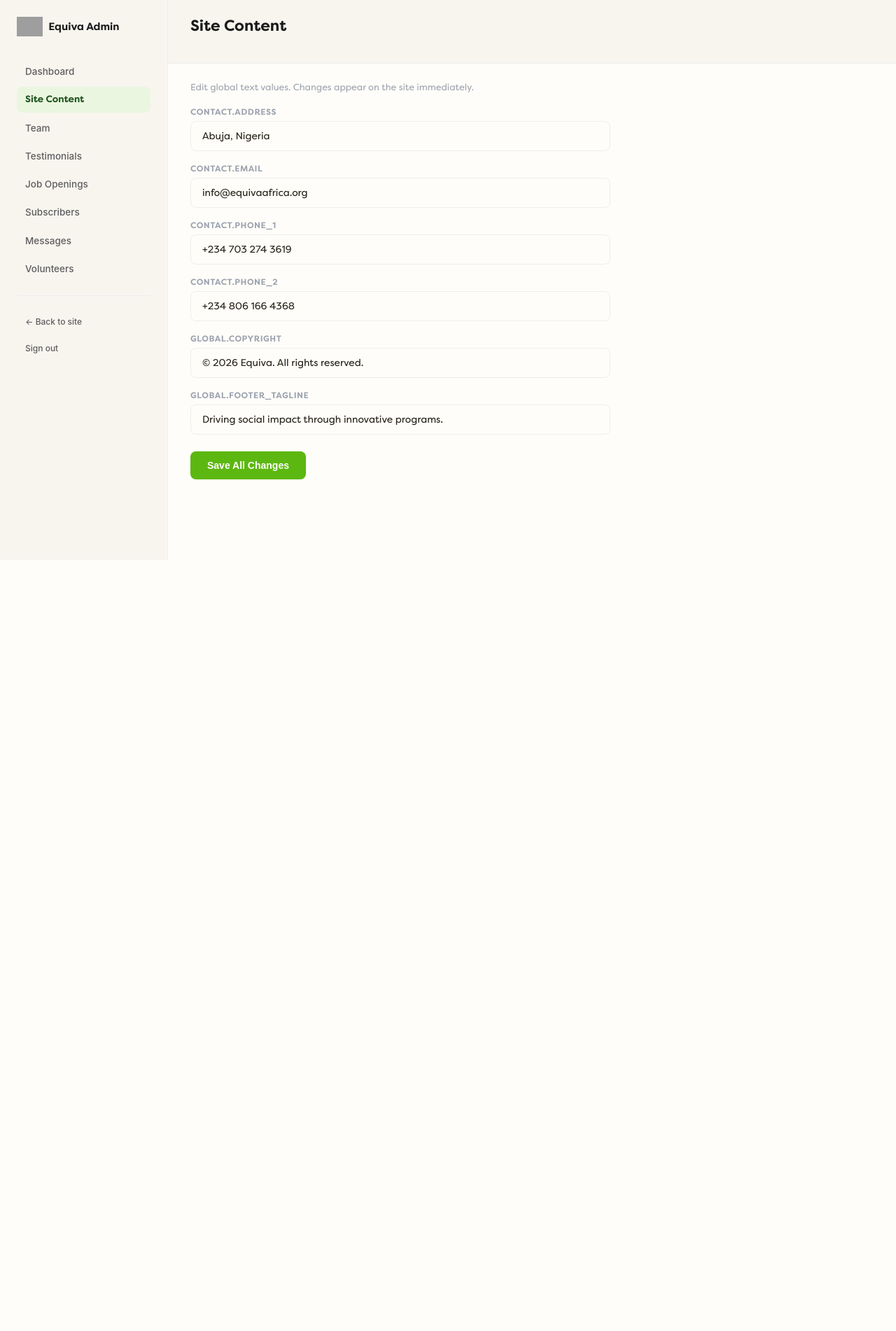
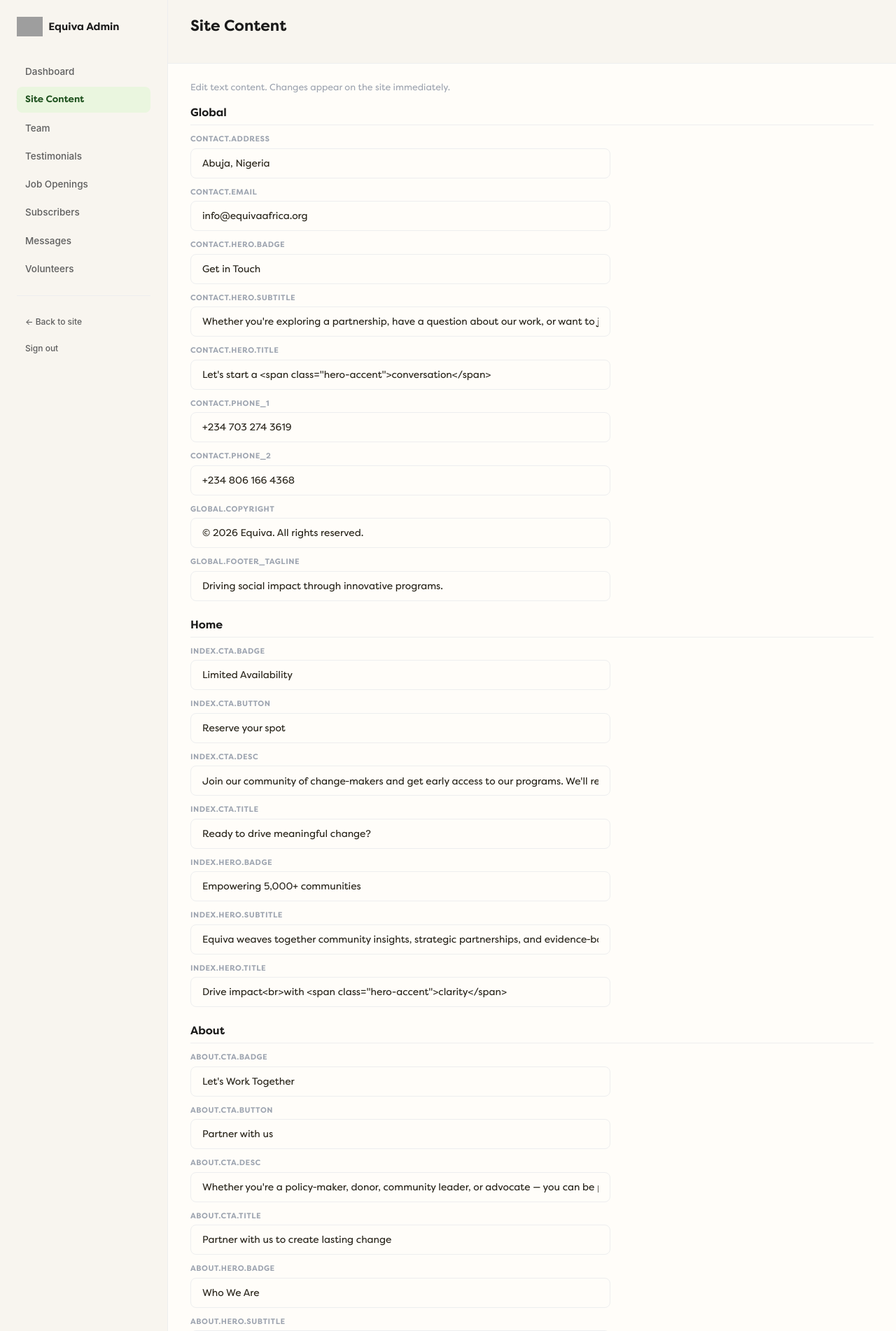
Before and after one commit to iyke497/Equiva, a Flask app: page /admin/site-content in a window 1280 px wide. Shown: the top 1902 px of the page at 70% size. Before the commit the page ends 800 px from the top, so only its background shows below. Run offline with Flask 3, Linux system fonts and the light colour scheme; the visitor is signed in with stand-in values (Sample User, id 1); data comes from the database, SQL or seed files in the repository; some web fonts are replaced; grey boxes are pictures that could not be loaded.

Commit message:
feat: Phase 1B - hero/CTA sections moved to CMS, grouped admin UI

```diff
--- a/app/__init__.py
+++ b/app/__init__.py
@@ -31,10 +31,9 @@ def create_app():
     return app
 
 def _seed_defaults():
-    if SiteContent.query.count() > 0:
-        return
+    seeded = SiteContent.query.count() > 0
 
-    defaults = {
+    global_defaults = {
         'global.footer_tagline': 'Driving social impact through innovative programs.',
         'global.copyright': '© 2026 Equiva. All rights reserved.',
         'contact.email': 'info@equivaafrica.org',
@@ -42,32 +41,78 @@ def _seed_defaults():
         'contact.phone_2': '+234 806 166 4368',
         'contact.address': 'Abuja, Nigeria',
     }
-    for key, val in defaults.items():
-        db.session.add(SiteContent(content_key=key, value=val))
 
-    team = [
-        TeamMember(name='Oluwafeyikemi Adeniyi', title='Managing Director, Equiva Africa',
-                   description='Leads strategic direction and programme operations across the continent.',
-                   photo_path='images/team/feyikemi.jpeg', sort_order=1),
-        TeamMember(name='Roli Akpolo', title='Managing Director, Equiva Africa',
-                   description='Oversees partnerships, resource mobilisation, and advocacy strategy.',
-                   photo_path='images/team/rolli.jpeg', sort_order=2),
-    ]
-    db.session.add_all(team)
+    hero_cta_defaults = {
+        'index.hero.badge': 'Empowering 5,000+ communities',
+        'index.hero.title': 'Drive impact<br>with <span class="hero-accent">clarity</span>',
+        'index.hero.subtitle': 'Equiva weaves together community insights, strategic partnerships, and evidence‑based programs to create lasting social change.',
+        'index.cta.badge': 'Limited Availability',
+        'index.cta.title': 'Ready to drive meaningful change?',
+        'index.cta.desc': 'Join our community of change‑makers and get early access to our programs. We\'ll reach out within 48 hours to discuss how we can collaborate.',
+        'index.cta.button': 'Reserve your spot',
 
-    testimonials = [
-        Testimonial(quote_text='Equiva helped us scale our impact. Our programmes are more effective, and we reach more communities than we ever thought possible.',
-                    author_name='Dr. Kwame Asante', author_title='Health Director, Accra',
-                    page_context='about', sort_order=1),
-        Testimonial(quote_text='Equiva doesn\'t just deliver a report and leave. They stay, they train our people, and they make sure the systems actually work.',
-                    author_name='Dr. Kwame Asante', author_title='Health Director, Accra',
-                    page_context='what-we-do', sort_order=1),
-        Testimonial(quote_text='Equiva helped us scale our impact. Our programs are more effective, and we reach more communities.',
-                    author_name='Dr. Kwame Asante', author_title='Health Director, Accra',
-                    page_context='home', sort_order=1),
-        Testimonial(quote_text='Equiva doesn\'t just deliver a report and leave. They stay, they train our people, and they make sure the systems actually work.',
-                    author_name='Dr. Kwame Asante', author_title='Health Director, Accra',
-                    page_context='partner-with-us', sort_order=1),
-    ]
-    db.session.add_all(testimonials)
+        'about.hero.badge': 'Who We Are',
+        'about.hero.title': 'Equity. Value. <span class="hero-accent">Impact.</span>',
+        'about.hero.subtitle': 'Equity for Health and Education Initiative is a charitable, non‑governmental organisation dedicated to advancing equity in every sphere of life — ensuring that every person, especially women and vulnerable communities, has fair access to quality healthcare, education, and socioeconomic opportunities.',
+        'about.cta.badge': 'Let\'s Work Together',
+        'about.cta.title': 'Partner with us to create lasting change',
+        'about.cta.desc': 'Whether you\'re a policy‑maker, donor, community leader, or advocate — you can be part of a movement that expands equity in life for millions.',
+        'about.cta.button': 'Partner with us',
+
+        'what-we-do.hero.badge': 'What We Do',
+        'what-we-do.hero.title': 'Programs that turn <span class="hero-accent">intention</span> into impact',
+        'what-we-do.hero.subtitle': 'From health systems to education, our work spans the sectors that matter most to communities — each program grounded in evidence and delivered with local partners.',
+        'what-we-do.cta.badge': 'Let\'s Get Started',
+        'what-we-do.cta.title': 'See what Equiva can do for your mission',
+        'what-we-do.cta.desc': 'Every program starts with a conversation. Tell us about your goals and we\'ll outline how our expertise can help.',
+        'what-we-do.cta.button': 'Start the conversation',
+
+        'contact.hero.badge': 'Get in Touch',
+        'contact.hero.title': 'Let\'s start a <span class="hero-accent">conversation</span>',
+        'contact.hero.subtitle': 'Whether you\'re exploring a partnership, have a question about our work, or want to join the team — we\'re listening.',
+
+        'join-us.hero.badge': 'Join Us',
+        'join-us.hero.title': 'Do work that <span class="hero-accent">matters</span>',
+        'join-us.hero.subtitle': 'Whether you\'re a policymaker, donor, community leader, or advocate — you can be part of a movement that expands equity in life for millions.',
+
+        'partner.hero.badge': 'Partner With Us',
+        'partner.hero.title': 'Your partnership. Our expertise.<br><span class="hero-accent">Lasting equity</span> for all.',
+        'partner.hero.subtitle': 'Equiva = Equity + Value — fairness that sustains life. Every woman, child, and community deserves the chance to live with health, dignity, and opportunity.',
+        'partner.cta.badge': 'Let\'s Work Together',
+        'partner.cta.title': 'Deliver value for all',
+        'partner.cta.desc': 'Your partnership can unlock life‑changing impacts. Together, we can build a future where equity in life is not an aspiration but a reality — where systems protect the vulnerable, empower women, and ensure every community can thrive.',
+        'partner.cta.button': 'Start the conversation',
+    }
+
+    for key, val in {**global_defaults, **hero_cta_defaults}.items():
+        if not SiteContent.query.filter_by(content_key=key).first():
+            db.session.add(SiteContent(content_key=key, value=val))
+
+    if not seeded:
+        team = [
+            TeamMember(name='Oluwafeyikemi Adeniyi', title='Managing Director, Equiva Africa',
+                       description='Leads strategic direction and programme operations across the continent.',
+                       photo_path='images/team/feyikemi.jpeg', sort_order=1),
+            TeamMember(name='Roli Akpolo', title='Managing Director, Equiva Africa',
+                       description='Oversees partnerships, resource mobilisation, and advocacy strategy.',
+                       photo_path='images/team/rolli.jpeg', sort_order=2),
+        ]
+        db.session.add_all(team)
+
+        testimonials = [
+            Testimonial(quote_text='Equiva helped us scale our impact. Our programmes are more effective, and we reach more communities than we ever thought possible.',
+                        author_name='Dr. Kwame Asante', author_title='Health Director, Accra',
+                        page_context='about', sort_order=1),
+            Testimonial(quote_text='Equiva doesn\'t just deliver a report and leave. They stay, they train our people, and they make sure the systems actually work.',
+                        author_name='Dr. Kwame Asante', author_title='Health Director, Accra',
+                        page_context='what-we-do', sort_order=1),
+            Testimonial(quote_text='Equiva helped us scale our impact. Our programs are more effective, and we reach more communities.',
+                        author_name='Dr. Kwame Asante', author_title='Health Director, Accra',
+                        page_context='home', sort_order=1),
+            Testimonial(quote_text='Equiva doesn\'t just deliver a report and leave. They stay, they train our people, and they make sure the systems actually work.',
+                        author_name='Dr. Kwame Asante', author_title='Health Director, Accra',
+                        page_context='partner-with-us', sort_order=1),
+        ]
+        db.session.add_all(testimonials)
+
     db.session.commit()
--- a/templates/admin/site_content.html
+++ b/templates/admin/site_content.html
@@ -2,13 +2,38 @@
 {% block title %}Site Content · Equiva Admin{% endblock %}
 {% block heading %}Site Content{% endblock %}
 {% block content %}
-<p style="font-size: 13px; color: var(--grey-muted); margin-bottom: var(--space-16);">Edit global text values. Changes appear on the site immediately.</p>
+<p style="font-size: 13px; color: var(--grey-muted); margin-bottom: var(--space-16);">Edit text content. Changes appear on the site immediately.</p>
 <form method="POST">
+{% set groups = {
+    'Global': ['global.', 'contact.'],
+    'Home': ['index.'],
+    'About': ['about.'],
+    'What We Do': ['what-we-do.'],
+    'Contact': ['contact.hero.'],
+    'Join Us': ['join-us.'],
+    'Partner With Us': ['partner.']
+} %}
+{% for group_name, prefixes in groups.items() %}
+{% set group_items = items | selectattr('content_key', 'in', items | map(attribute='content_key') | list) | list %}
+{% set matched = [] %}
 {% for item in items %}
-<div style="margin-bottom: var(--space-16); max-width: 600px;">
-    <label style="display: block; font-size: 12px; font-weight: 600; text-transform: uppercase; letter-spacing: 0.5px; color: var(--grey-muted); margin-bottom: var(--space-4);">{{ item.content_key }}</label>
-    <input type="text" name="ck_{{ item.content_key }}" value="{{ item.value }}" class="form-input">
+{% for prefix in prefixes %}
+{% if item.content_key.startswith(prefix) %}
+{% set _ = matched.append(item) %}
+{% endif %}
+{% endfor %}
+{% endfor %}
+{% if matched %}
+<div style="margin-bottom: var(--space-24);">
+    <h3 style="font-size: 16px; font-weight: 600; margin-bottom: var(--space-12); padding-bottom: var(--space-8); border-bottom: 1px solid var(--border-light);">{{ group_name }}</h3>
+    {% for item in matched %}
+    <div style="margin-bottom: var(--space-12); max-width: 600px;">
+        <label style="display: block; font-size: 11px; font-weight: 600; text-transform: uppercase; letter-spacing: 0.5px; color: var(--grey-muted); margin-bottom: var(--space-4);">{{ item.content_key }}</label>
+        <input type="text" name="ck_{{ item.content_key }}" value="{{ item.value }}" class="form-input">
+    </div>
+    {% endfor %}
 </div>
+{% endif %}
 {% endfor %}
 <button type="submit" class="btn-primary" style="margin-top: var(--space-8);">Save All Changes</button>
 </form>
--- a/templates/contact.html
+++ b/templates/contact.html
@@ -10,9 +10,9 @@
     <div class="hero-glow hero-glow-2"></div>
     <div class="container">
         <div class="about-page-header">
-            <span class="section-badge">Get in Touch</span>
-            <h1 class="about-page-title">Let's start a <span class="hero-accent">conversation</span></h1>
-            <p class="about-page-subtitle">Whether you're exploring a partnership, have a question about our work, or want to join the team — we're listening.</p>
+            <span class="section-badge">{{ g.content.get('contact.hero.badge', 'Get in Touch') }}</span>
+            <h1 class="about-page-title">{{ g.content.get('contact.hero.title', 'Let\'s start a <span class="hero-accent">conversation</span>') }}</h1>
+            <p class="about-page-subtitle">{{ g.content.get('contact.hero.subtitle', 'Whether you\'re exploring a partnership, have a question about our work, or want to join the team — we\'re listening.') }}</p>
         </div>
     </div>
 </section>
--- a/templates/join-us.html
+++ b/templates/join-us.html
@@ -12,9 +12,9 @@
     <div class="hero-glow hero-glow-2"></div>
     <div class="container">
         <div class="about-page-header">
-            <span class="section-badge">Join Us</span>
-            <h1 class="about-page-title">Do work that <span class="hero-accent">matters</span></h1>
-            <p class="about-page-subtitle">Whether you're a policymaker, donor, community leader, or advocate — you can be part of a movement that expands equity in life for millions.</p>
+            <span class="section-badge">{{ g.content.get('join-us.hero.badge', 'Join Us') }}</span>
+            <h1 class="about-page-title">{{ g.content.get('join-us.hero.title', 'Do work that <span class="hero-accent">matters</span>') }}</h1>
+            <p class="about-page-subtitle">{{ g.content.get('join-us.hero.subtitle', 'Whether you\'re a policymaker, donor, community leader, or advocate — you can be part of a movement that expands equity in life for millions.') }}</p>
         </div>
     </div>
 </section>
```
Also changed, not shown: templates/about.html (+7 -7 lines), templates/donor-pitch.html (+7 -7 lines), templates/index.html (+7 -9 lines), templates/what-we-do.html (+7 -7 lines).
